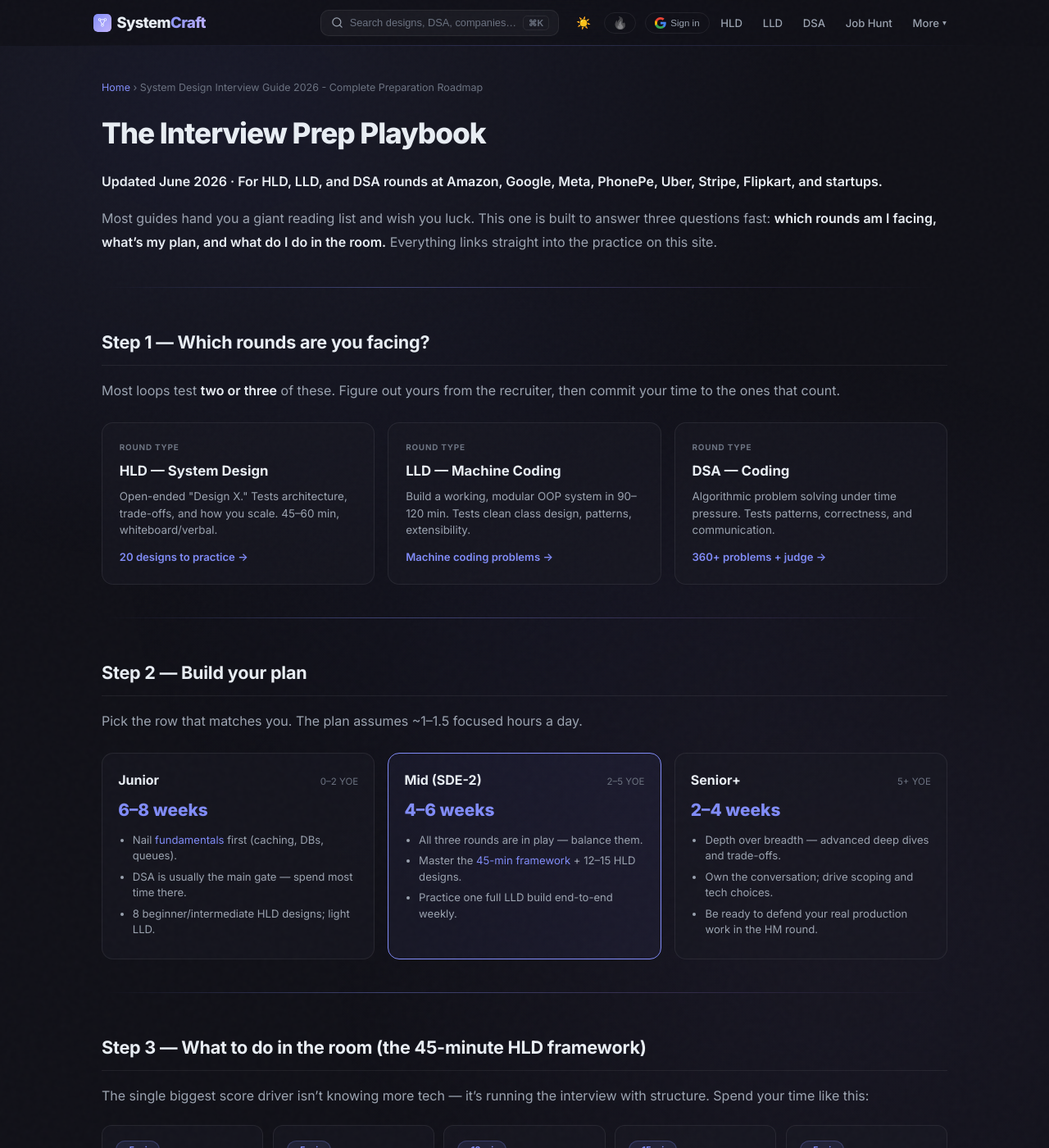
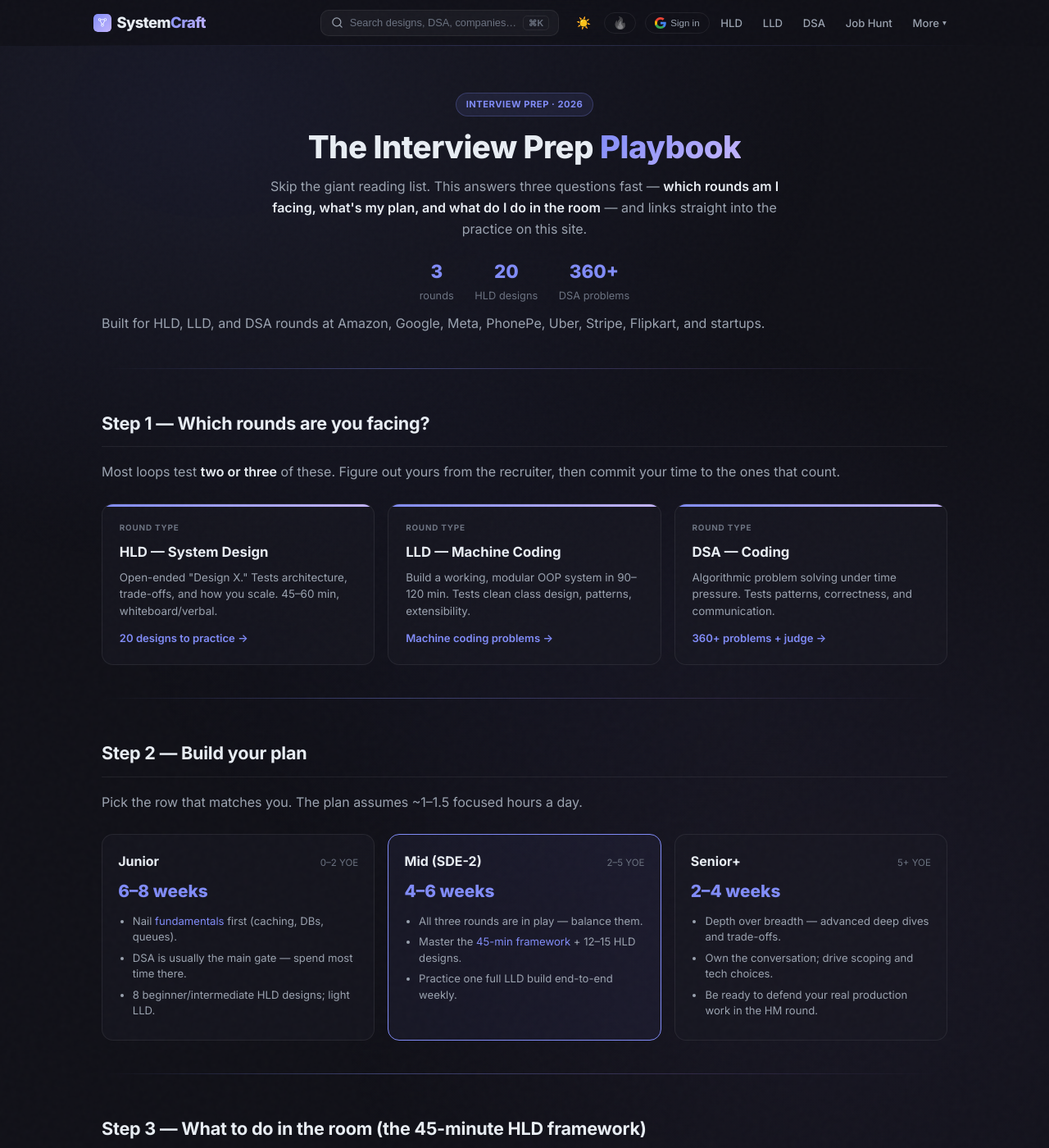
Before and after one commit to iluzn/HLD-Designs, a Jekyll site: the page built from pages/system-design-interview-guide.md, in a window 1280 px wide and 1400 px high. Shown: the whole window at 82% size. Built offline with Jekyll 4.4.1, drawn with Linux system fonts in a browser that asks for light colours; nearby versions of some CDN libraries; comment, search, counter and statistics services are not loaded; some of the changed text lies outside the part shown.

Commit message:
polish(guide): add hero, hide breadcrumb, card accents, closing CTA; fix TOC null-guard for hide_toc pages

```diff
--- a/_layouts/default.html
+++ b/_layouts/default.html
@@ -514,6 +514,7 @@
         (function() {
             var toc = document.getElementById('toc-links');
             var mobileToc = document.getElementById('mobile-toc-drawer');
+            if (!toc || !mobileToc) return;   // hide_toc pages have no sidebar — skip safely
             var headings = document.querySelectorAll('.content h2, .content h3');
             headings.forEach(function(h, i) {
                 if (!h.id) h.id = 'section-' + i;
--- a/pages/system-design-interview-guide.md
+++ b/pages/system-design-interview-guide.md
@@ -6,11 +6,18 @@
 hide_toc: true
 ---
 
-# The Interview Prep Playbook
+<div class="sdg-hero">
+  <span class="sdg-badge">Interview Prep · 2026</span>
+  <h1>The Interview Prep <em>Playbook</em></h1>
+  <p>Skip the giant reading list. This answers three questions fast — <strong>which rounds am I facing, what's my plan, and what do I do in the room</strong> — and links straight into the practice on this site.</p>
+  <div class="sdg-hero-stats">
+    <span><b>3</b> rounds</span>
+    <span><b>20</b> HLD designs</span>
+    <span><b>360+</b> DSA problems</span>
+  </div>
+</div>
 
-**Updated June 2026 · For HLD, LLD, and DSA rounds at Amazon, Google, Meta, PhonePe, Uber, Stripe, Flipkart, and startups.**
-
-Most guides hand you a giant reading list and wish you luck. This one is built to answer three questions fast: **which rounds am I facing, what's my plan, and what do I do in the room.** Everything links straight into the practice on this site.
+Built for HLD, LLD, and DSA rounds at Amazon, Google, Meta, PhonePe, Uber, Stripe, Flipkart, and startups.
 
 ---
 
@@ -182,6 +189,14 @@
 - [LLD Fundamentals](/lld-fundamentals) — for machine coding rounds
 - [DSA Problemset](/dsa) — 360+ problems with an in-browser judge
 
+<a class="sdg-cta" href="/concepts">
+  <div>
+    <strong>Ready to start?</strong>
+    <span>Begin with the fundamentals, then work the curated path above.</span>
+  </div>
+  <span class="sdg-cta-go">Start with Fundamentals →</span>
+</a>
+
 <style>
 .sdg-rounds { display: grid; grid-template-columns: repeat(auto-fit, minmax(220px, 1fr)); gap: 1rem; margin: 1.5rem 0; }
 .sdg-round { display: flex; flex-direction: column; gap: 0.4rem; padding: 1.3rem; border: 1px solid var(--border); border-radius: 14px; background: var(--bg-card, rgba(25,25,35,0.6)); text-decoration: none; color: var(--text); transition: border-color 0.2s, transform 0.2s; }
@@ -210,4 +225,24 @@
 .sdg-tier-h { font-size: 0.8rem; font-weight: 700; color: var(--accent); margin-bottom: 0.6rem; }
 .sdg-tier ol { margin: 0; padding-left: 1.2rem; } .sdg-tier li { font-size: 0.82rem; color: var(--text-muted); line-height: 1.5; margin-bottom: 0.45rem; }
 .sdg-tier a { font-weight: 600; }
+
+/* Hero */
+.breadcrumbs { display: none; }
+.sdg-hero { text-align: center; padding: 1rem 0 0.5rem; }
+.sdg-badge { display: inline-block; font-size: 0.7rem; font-weight: 700; letter-spacing: 0.5px; text-transform: uppercase; color: var(--accent); background: var(--tag-bg, rgba(129,140,248,0.1)); border: 1px solid var(--tag-border, rgba(129,140,248,0.25)); padding: 0.25rem 0.7rem; border-radius: 20px; margin-bottom: 0.9rem; }
+.sdg-hero h1 { font-size: 2.4rem; font-weight: 800; letter-spacing: -0.5px; margin: 0 0 0.7rem; border: none; padding: 0; }
+.sdg-hero h1 em { font-style: normal; background: linear-gradient(135deg, var(--accent), var(--accent-light)); -webkit-background-clip: text; -webkit-text-fill-color: transparent; background-clip: text; }
+.sdg-hero p { color: var(--text-muted); max-width: 640px; margin: 0 auto; line-height: 1.65; }
+.sdg-hero-stats { display: flex; justify-content: center; gap: 1.6rem; margin-top: 1.2rem; }
+.sdg-hero-stats span { font-size: 0.8rem; color: var(--text-dim); } .sdg-hero-stats b { display: block; font-size: 1.4rem; font-weight: 800; color: var(--accent); }
+
+/* Round cards get a colored top accent */
+.sdg-round { position: relative; overflow: hidden; }
+.sdg-round::before { content: ''; position: absolute; top: 0; left: 0; right: 0; height: 3px; background: linear-gradient(90deg, var(--accent), var(--accent-light)); }
+
+/* Closing CTA */
+.sdg-cta { display: flex; align-items: center; justify-content: space-between; gap: 1rem; flex-wrap: wrap; margin: 2rem 0 1rem; padding: 1.3rem 1.6rem; border-radius: 14px; text-decoration: none; color: #fff; background: linear-gradient(135deg, var(--accent), var(--accent-light)); transition: transform 0.2s, box-shadow 0.2s; }
+.sdg-cta:hover { transform: translateY(-2px); box-shadow: 0 14px 34px rgba(129,140,248,0.28); }
+.sdg-cta strong { display: block; font-size: 1.02rem; } .sdg-cta span { font-size: 0.85rem; opacity: 0.92; }
+.sdg-cta-go { font-weight: 700; font-size: 0.9rem; white-space: nowrap; background: rgba(255,255,255,0.18); padding: 0.5rem 1rem; border-radius: 9px; }
 </style>
```
